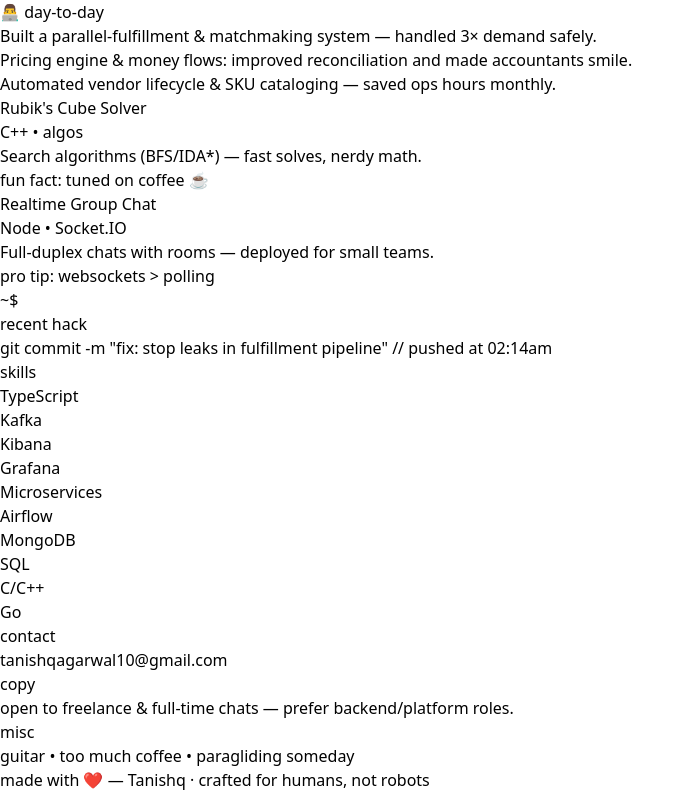
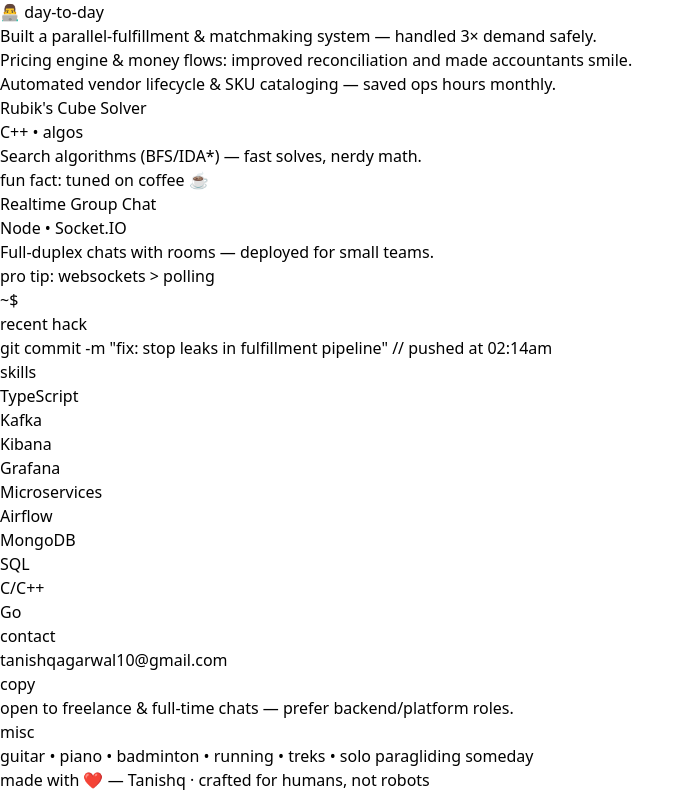
Before and after one commit to TanishqAgarwal/portfoliioSite, a React (Vite) app: page / in a window 1280 px wide. Shown: the part 408-1200 px from the top of the page, without its empty margins (0-694 px from the left). Built offline with nearby package versions, Linux system fonts and the light colour scheme.

Commit message:
Update Portfolio.jsx
minor things

```diff
--- a/src/Portfolio.jsx
+++ b/src/Portfolio.jsx
@@ -290,7 +290,7 @@
             <div className="bg-slate-800/50 border border-slate-700/40 p-5 rounded-xl">
               <h5 className="text-sm text-amber-300 font-semibold">misc</h5>
               <div className="mt-3 text-slate-300 text-sm">
-                <div>guitar • too much coffee • paragliding someday</div>
+                <div>guitar • piano • badminton • running • treks • solo paragliding someday</div>
               </div>
             </div>
           </aside>
```
